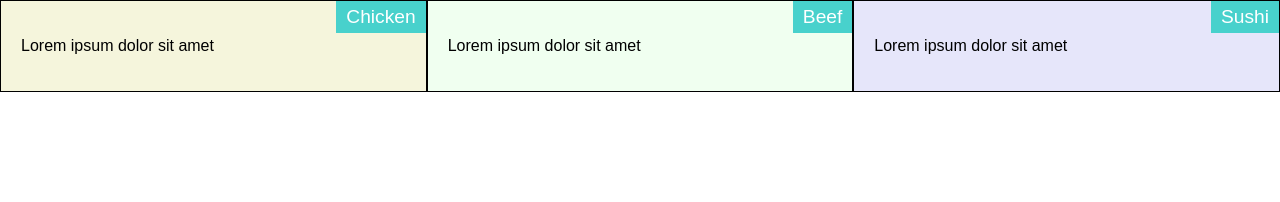
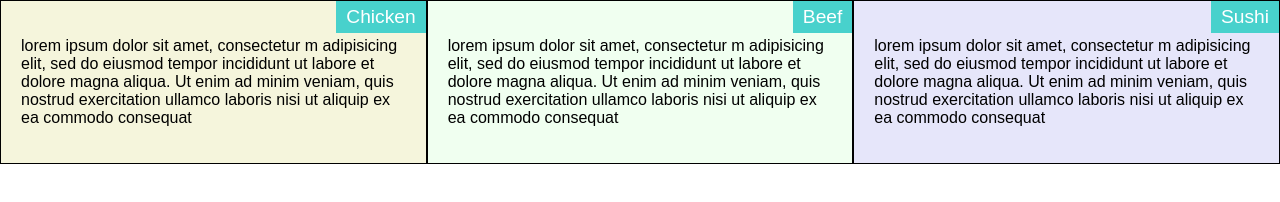
Before and after one commit to adii-GLA/solution, a plain HTML site: page index.html in a window 1280 px wide. Drawn offline with Linux system fonts and the light colour scheme.

Commit message:
Update index.html

```diff
--- a/index.html
+++ b/index.html
@@ -10,15 +10,15 @@
     <div class="container">
         <section class="section section-1">
             <div class="title title-1">Chicken</div>
-            <p>Lorem ipsum dolor sit amet</p>
+            <p>lorem ipsum dolor sit amet, consectetur m adipisicing elit, sed do eiusmod tempor incididunt ut labore et dolore magna aliqua. Ut enim ad minim veniam, quis nostrud exercitation ullamco laboris nisi ut aliquip ex ea commodo consequat</p>
         </section>
         <section class="section section-2">
             <div class="title title-2">Beef</div>
-            <p>Lorem ipsum dolor sit amet</p>
+            <p>lorem ipsum dolor sit amet, consectetur m adipisicing elit, sed do eiusmod tempor incididunt ut labore et dolore magna aliqua. Ut enim ad minim veniam, quis nostrud exercitation ullamco laboris nisi ut aliquip ex ea commodo consequat</p>
         </section>
         <section class="section section-3">
             <div class="title title-3">Sushi</div>
-            <p>Lorem ipsum dolor sit amet</p>
+            <p>lorem ipsum dolor sit amet, consectetur m adipisicing elit, sed do eiusmod tempor incididunt ut labore et dolore magna aliqua. Ut enim ad minim veniam, quis nostrud exercitation ullamco laboris nisi ut aliquip ex ea commodo consequat</p>
 
         </section>
     </div>
```
